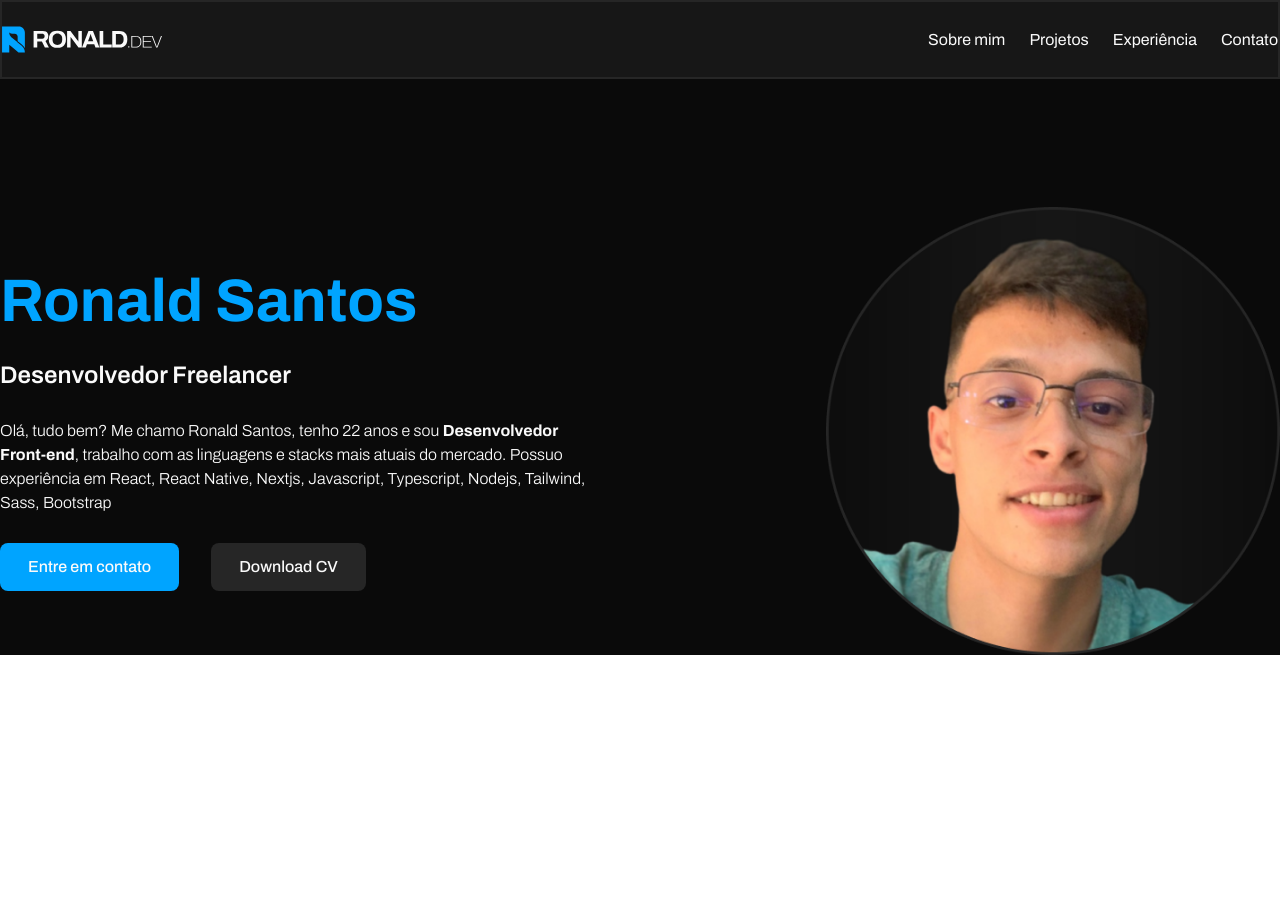
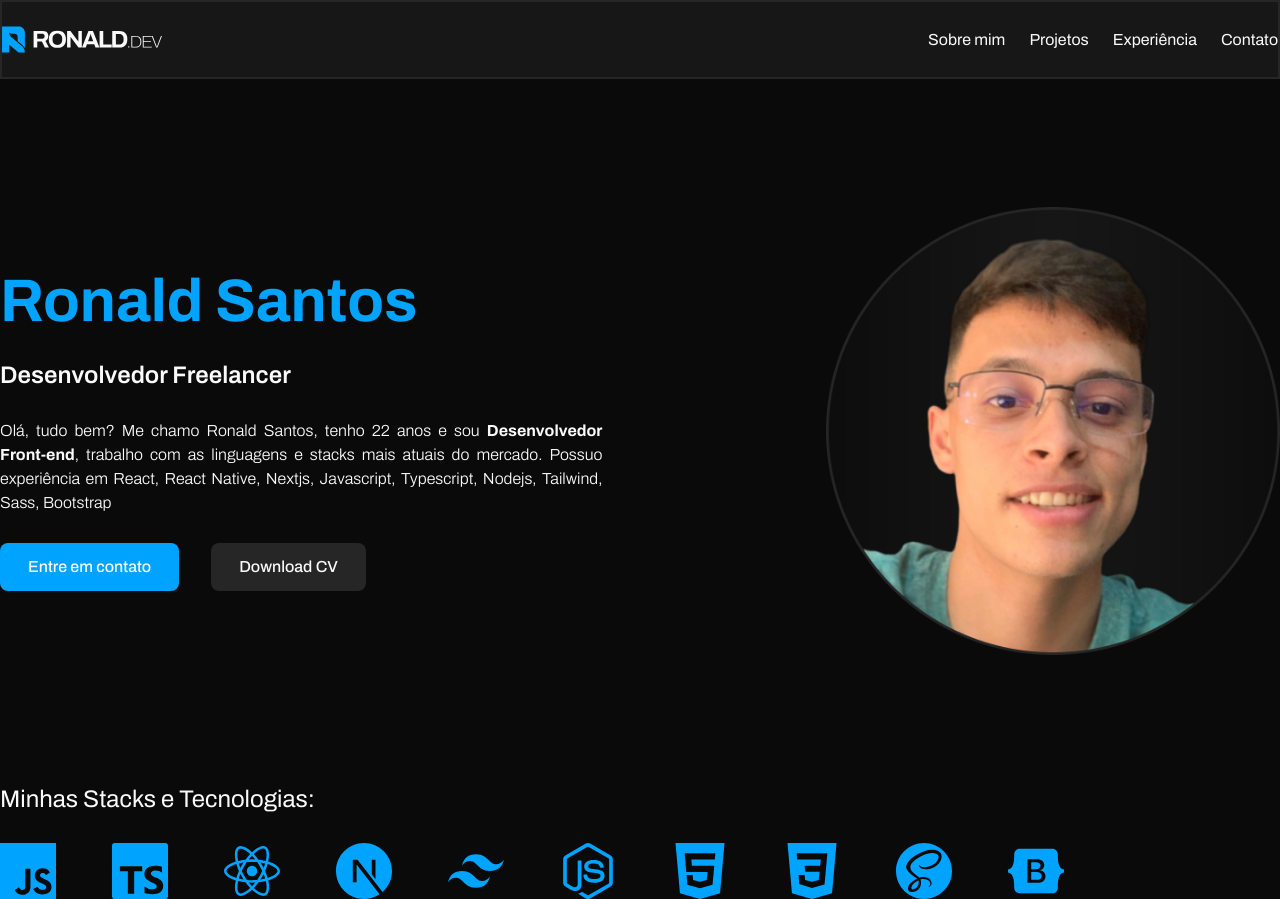
Before and after one commit to ronald-santos10/portfolio-ronald-dev, a React (Vite) app: page / in a window 1280 px wide. Before the commit the page ends 800 px from the top, so only its background shows below. Built offline with nearby package versions, Linux system fonts and the light colour scheme.

Commit message:
add stacks

```diff
--- a/package.json
+++ b/package.json
@@ -12,6 +12,7 @@
   "dependencies": {
     "react": "^18.3.1",
     "react-dom": "^18.3.1",
+    "react-icons": "^5.2.1",
     "tailwind-variants": "^0.2.1"
   },
   "devDependencies": {
--- a/src/components/banner.tsx
+++ b/src/components/banner.tsx
@@ -9,7 +9,7 @@ export function Banner() {
         <span className="text-sm text-neutral-50 font-semibold  md:text-2xl">
           Desenvolvedor Freelancer
         </span>
-        <p className="text-neutral-50 font-light max-w-sm md:max-w-2xl">
+        <p className="text-neutral-50 font-light text-justify max-w-sm md:max-w-2xl">
           Olá, tudo bem? Me chamo Ronald Santos, tenho 22 anos e sou{" "}
           <strong className="font-bold">Desenvolvedor Front-end</strong>,
           trabalho com as linguagens e stacks mais atuais do mercado. Possuo
@@ -22,7 +22,7 @@ export function Banner() {
         </div>
       </div>
       <div>
-        <img src={photo} alt="foto de Ronald" className="w-52  md:w-auto"/>
+        <img src={photo} alt="foto de Ronald" className="w-56  md:w-auto"/>
       </div>
     </div>
   );
--- a/src/components/stacks.tsx
+++ b/src/components/stacks.tsx
@@ -1,5 +1,84 @@
+import {
+  SiBootstrap,
+  SiCss3,
+  SiHtml5,
+  SiJavascript,
+  SiNextdotjs,
+  SiNodedotjs,
+  SiReact,
+  SiSass,
+  SiTailwindcss,
+  SiTypescript,
+} from "react-icons/si";
+import { IconContext } from "react-icons";
+
 export function Stacks() {
-    return (
-        <div></div>
-    )
+  return (
+    <div className="flex flex-col gap-7">
+      <h3 className="text-neutral-50 text-sm md:text-2xl">
+        Minhas Stacks e Tecnologias:
+      </h3>
+      <div className="flex items-center gap-5 md:gap-14">
+        <IconContext.Provider
+          value={{ className: "text-primary size-32 md:size-14" }}
+        >
+          <SiJavascript />
+        </IconContext.Provider>
+
+        <IconContext.Provider
+          value={{ className: "text-primary size-32 md:size-14" }}
+        >
+          <SiTypescript />
+        </IconContext.Provider>
+
+        <IconContext.Provider
+          value={{ className: "text-primary size-32 md:size-14" }}
+        >
+          <SiReact />
+        </IconContext.Provider>
+
+        <IconContext.Provider
+          value={{ className: "text-primary size-32 md:size-14" }}
+        >
+          <SiNextdotjs />
+        </IconContext.Provider>
+
+        <IconContext.Provider
+          value={{ className: "text-primary size-32 md:size-14" }}
+        >
+          <SiTailwindcss />
+        </IconContext.Provider>
+
+        <IconContext.Provider
+          value={{ className: "text-primary size-32 md:size-14" }}
+        >
+          <SiNodedotjs />
+        </IconContext.Provider>
+
+        <IconContext.Provider
+          value={{ className: "text-primary size-32 md:size-14" }}
+        >
+          <SiHtml5 />
+        </IconContext.Provider>
+
+        <IconContext.Provider
+          value={{ className: "text-primary size-32 md:size-14" }}
+        >
+          <SiCss3 />
+        </IconContext.Provider>
+
+        <IconContext.Provider
+          value={{ className: "text-primary size-32 md:size-14" }}
+        >
+          <SiSass />
+        </IconContext.Provider>
+
+        <IconContext.Provider
+          value={{ className: "text-primary size-32 md:size-14" }}
+        >
+          <SiBootstrap />
+        </IconContext.Provider>
+      </div>
+    </div>
+  );
 }
```
Also changed, not shown: 1 other file (tests, documents, lock files or other folders).
